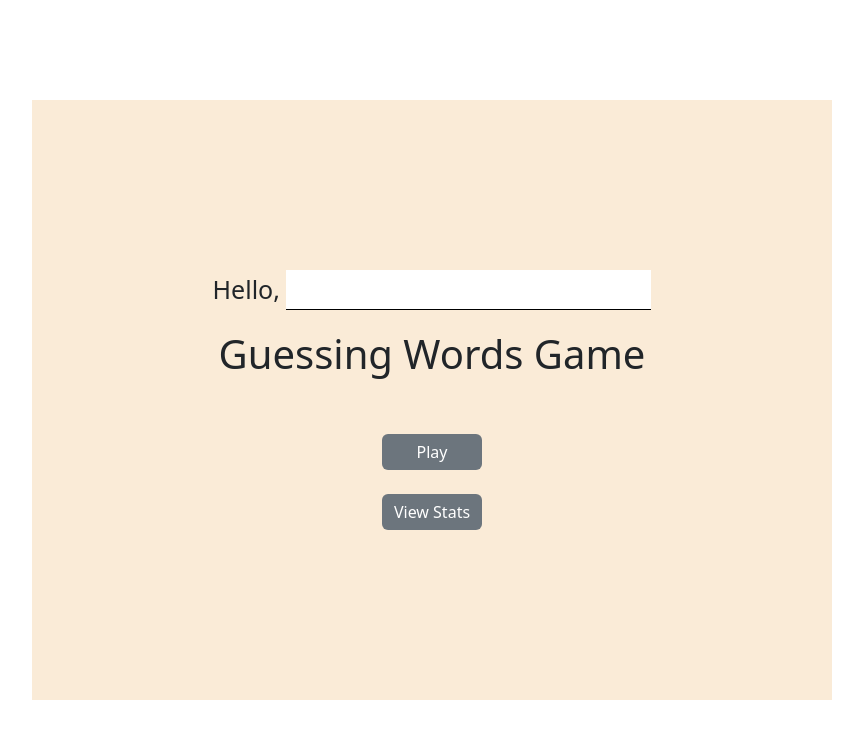
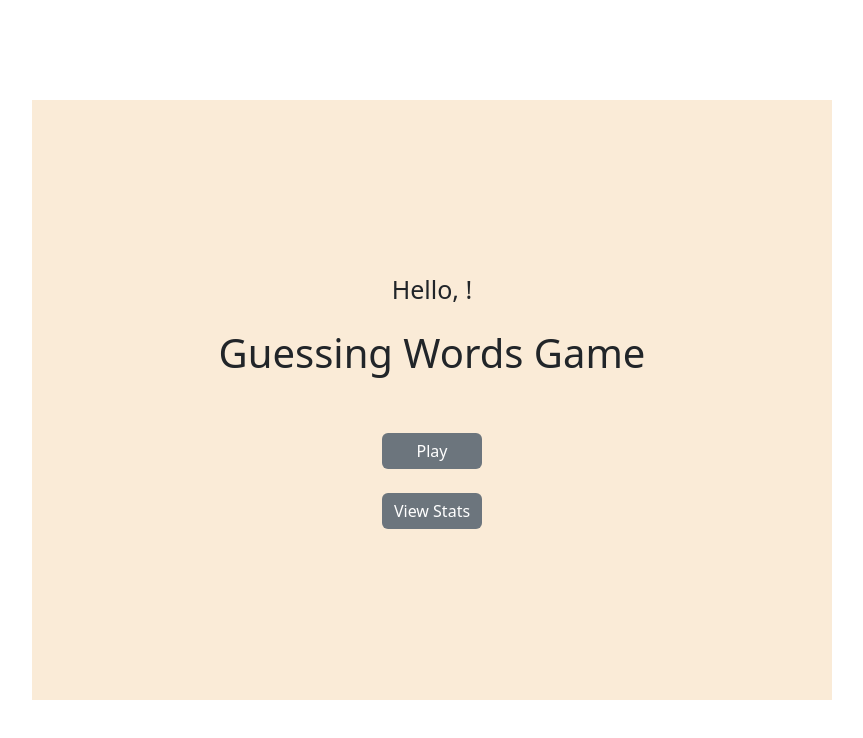
Before and after one commit to Hua5253/Words-Game, a React (Vite) app in the folder client/Words-Game/: page / in a window 1280 px wide. Shown: the top 738 px of the page, without its empty margins (208-1071 px from the left). Built offline with nearby package versions, Linux system fonts and the light colour scheme.

Commit message:
added basic cookie to save session (still need to generate unique name)

```diff
--- /dev/null
+++ b/client/Words-Game/src/components/GetUser.tsx
@@ -0,0 +1,46 @@
+import {useEffect} from "react";
+
+
+function checkFirstVisit() {
+    const visitedCookie = getCookie('visited');
+
+    if (!visitedCookie) {
+        // If the cookie doesn't exist, set it
+        setCookie();  // Set an expiration date or duration as needed
+        console.log('First time visit! Cookie set.');
+    } else {
+        console.log('Returning visitor.');
+    }
+}
+
+// Function to set a cookie
+function setCookie() {
+    document.cookie =  `visited=true;path=/`;
+    let name = "steve"
+    document.cookie =  `name=${name};path=/`;
+}
+
+// Function to get the value of a cookie
+function getCookie(name : String) {
+    const cookies = document.cookie.split('; ');
+    for (const cookie of cookies) {
+        const [cookieName, cookieValue] = cookie.split('=');
+        if (cookieName === name) {
+            return cookieValue;
+        }
+    }
+    return null;
+}
+
+export default function GetUser(){
+    useEffect(() => {
+        checkFirstVisit()
+    },[]);
+
+    let username = getCookie('name');
+    return (
+        <div className="greeting">
+            Hello, {username}!
+        </div>
+    );
+}
--- a/client/Words-Game/src/components/HomeScreen.tsx
+++ b/client/Words-Game/src/components/HomeScreen.tsx
@@ -1,16 +1,13 @@
 import CountDownModal from "./CountDownModal";
 import "./HomeScreen.css";
 import LoadingModal from "./LoadingModal";
-// import React, { useState } from "react";
-
+import GetUser from "./GetUser";
 function HomeScreen() {
   //   const [loading, setLoading] = useState(true);
   return (
     <>
       <div className="homescreen">
-        <div className="greeting">
-          Hello, <input type="text" className="name-input" />
-        </div>
+        <GetUser/>
         <h1>Guessing Words Game</h1>
 
         <div className="d-grid gap-2  mx-auto">
```
